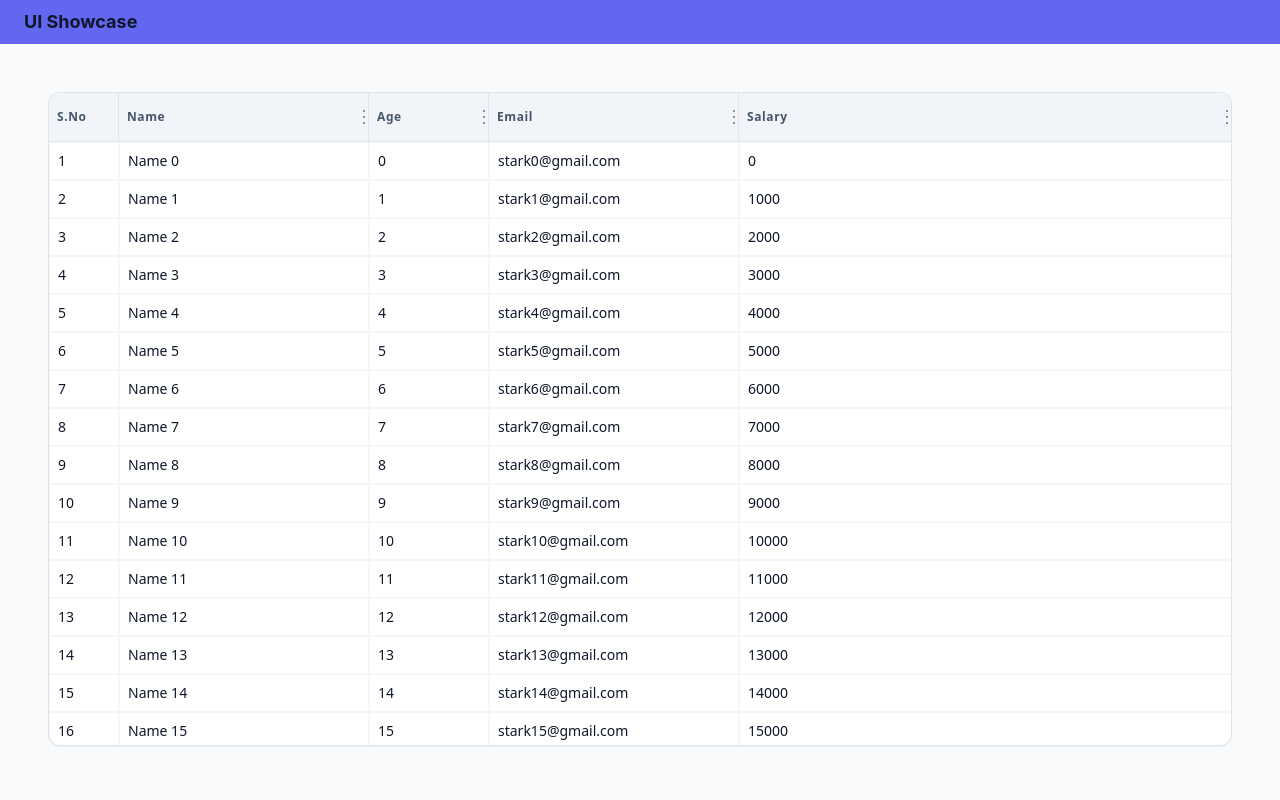
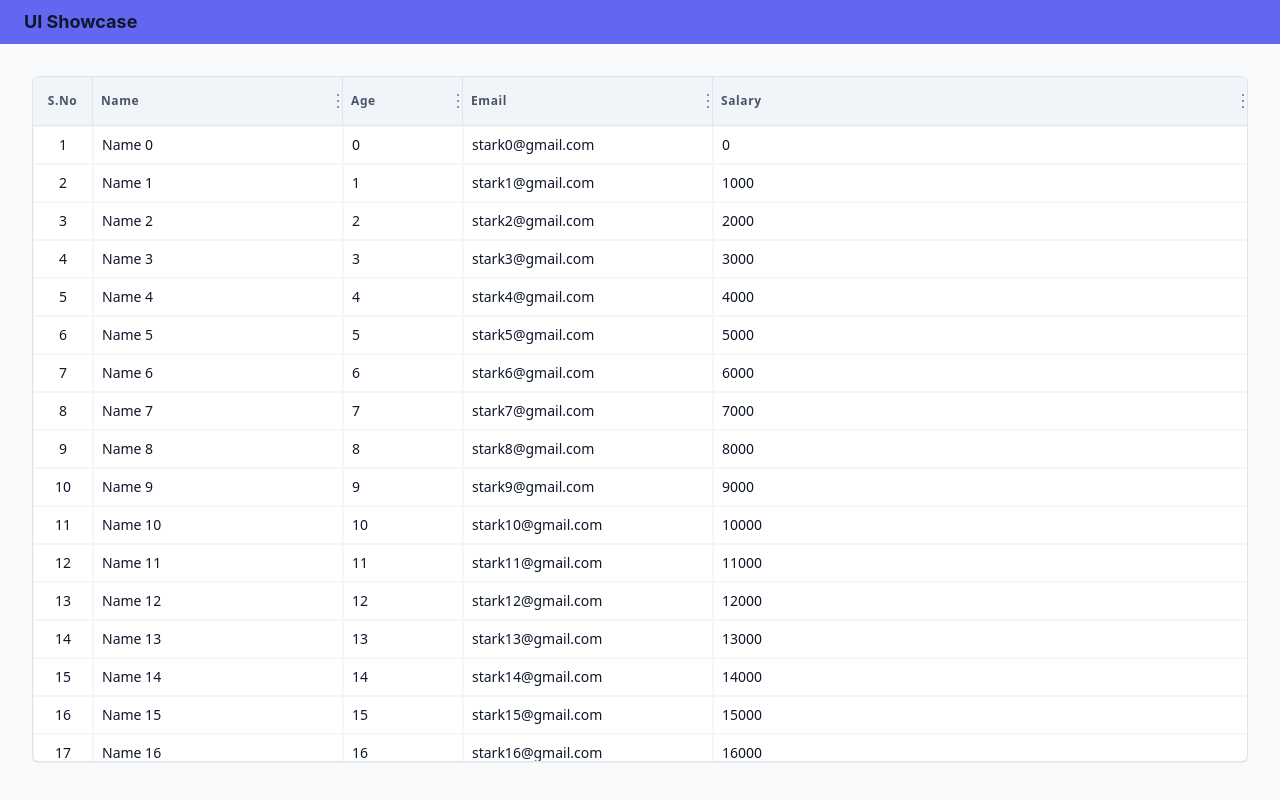
Before and after one commit to esurajpandey/edu-platform-frontend, a Next.js app: page /show-case in a window 1280 px wide. Built offline with nearby package versions, Linux system fonts and the light colour scheme; no server answers.

Commit message:
Serial number style has been fixed

```diff
--- a/src/components/ui/DataGrid/config.ts
+++ b/src/components/ui/DataGrid/config.ts
@@ -1,5 +1,15 @@
-import { createColumnHelper } from '@tanstack/react-table';
-import { GridColumn } from './type';
+import { createColumnHelper, RowData } from '@tanstack/react-table';
+import { GridColumn, GridColumnType } from './type';
+
+declare module '@tanstack/react-table' {
+  // eslint-disable-next-line @typescript-eslint/no-unused-vars
+  interface ColumnMeta<TData extends RowData, TValue> {
+    align?: 'left' | 'center' | 'right';
+    type: GridColumnType;
+    editable?: boolean;
+  }
+}
+
 const createUniqueId = () => {
   return Math.random().toString(36).substr(2, 9);
 };
@@ -17,7 +27,7 @@ export const getColumnDef = (header: GridColumn[], showSequence: boolean = true)
     field: '_sNo',
     label: 'S.No',
     type: GRID_COLUMN_TYPE.NUMBER,
-    width: 70,
+    width: 60,
   };
 
   const finalHeader = showSequence ? [sequenceColumn, ...header] : [...header];
@@ -36,6 +46,7 @@ export const getColumnDef = (header: GridColumn[], showSequence: boolean = true)
       meta: {
         type: column.type,
         editable: column.editable,
+        align: column.field === '_sNo' ? 'center' : 'left',
       },
     });
   });
--- a/src/components/ui/DataGrid/index.tsx
+++ b/src/components/ui/DataGrid/index.tsx
@@ -21,12 +21,9 @@ const DataGrid = ({ header = [], dataset = [], isLoading = false }: GridProps) =
     );
 
   return (
-    <div className="w-full h-full p-4 bg-base">
-      <div className="h-full flex flex-col overflow-hidden border border-textMuted/30 rounded-xl shadow-sm bg-surface">
-        {/* Main Scroll Container:
-          - overflow-auto handles both vertical and horizontal scroll
-        */}
-        <div className="flex-grow overflow-auto relative custom-scrollbar">
+    <div className="w-full h-full bg-base">
+      <div className="h-full flex flex-col overflow-hidden border border-textMuted/30 rounded-md shadow-sm bg-surface">
+        <div className="flex-grow overflow-auto relative">
           <table
             style={{
               width: '100%',
@@ -48,6 +45,7 @@ const DataGrid = ({ header = [], dataset = [], isLoading = false }: GridProps) =
                         style={{
                           width: isLastColumn ? 'auto' : header.getSize(),
                           position: 'relative',
+                          textAlign: header.column.columnDef.meta?.align,
                         }}
                         className={`px-2 py-4 text-xs font-bold capitalize tracking-wider text-textLight border-b border-r border-textMuted/20 last:border-r-0 bg-surfaceSoft shadow-[0_1px_0_0_rgba(var(--color-text-muted),0.1)]`}
                       >
@@ -88,6 +86,7 @@ const DataGrid = ({ header = [], dataset = [], isLoading = false }: GridProps) =
                         key={cell.id}
                         style={{
                           width: isLastColumn ? 'auto' : cell.column.getSize(),
+                          textAlign: cell.column.columnDef.meta?.align,
                         }}
                         className="px-2 py-2 text-sm text-text border border-textMuted/10 last:border-r-0 whitespace-nowrap overflow-hidden text-ellipsis"
                       >
--- a/src/components/ui/DataGrid/type.ts
+++ b/src/components/ui/DataGrid/type.ts
@@ -3,7 +3,7 @@ import '@tanstack/react-table';
 declare module '@tanstack/react-table' {
   // eslint-disable-next-line @typescript-eslint/no-unused-vars
   interface ColumnMeta<TData, TValue> {
-    type: string;
+    type: GridColumnType;
     width?: string;
     editable?: boolean;
   }
```
